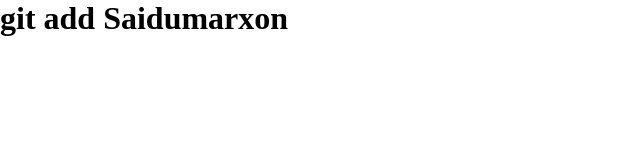
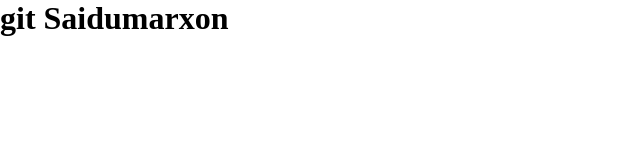
Before and after one commit to saidumarxon1/go-trip, a plain HTML site: page index.html in a window 1280 px wide. Shown: the whole page, without its empty margins (0-640 px from the left). Drawn offline with Linux system fonts and the light colour scheme.

Commit message:
first commit

```diff
--- a/index.html
+++ b/index.html
@@ -8,7 +8,7 @@
 </head>
 <body>
     <div class="father">
-    <h1>git add Saidumarxon</h1>
+    <h1>git Saidumarxon</h1>
 
     </div>
 </body>
```
